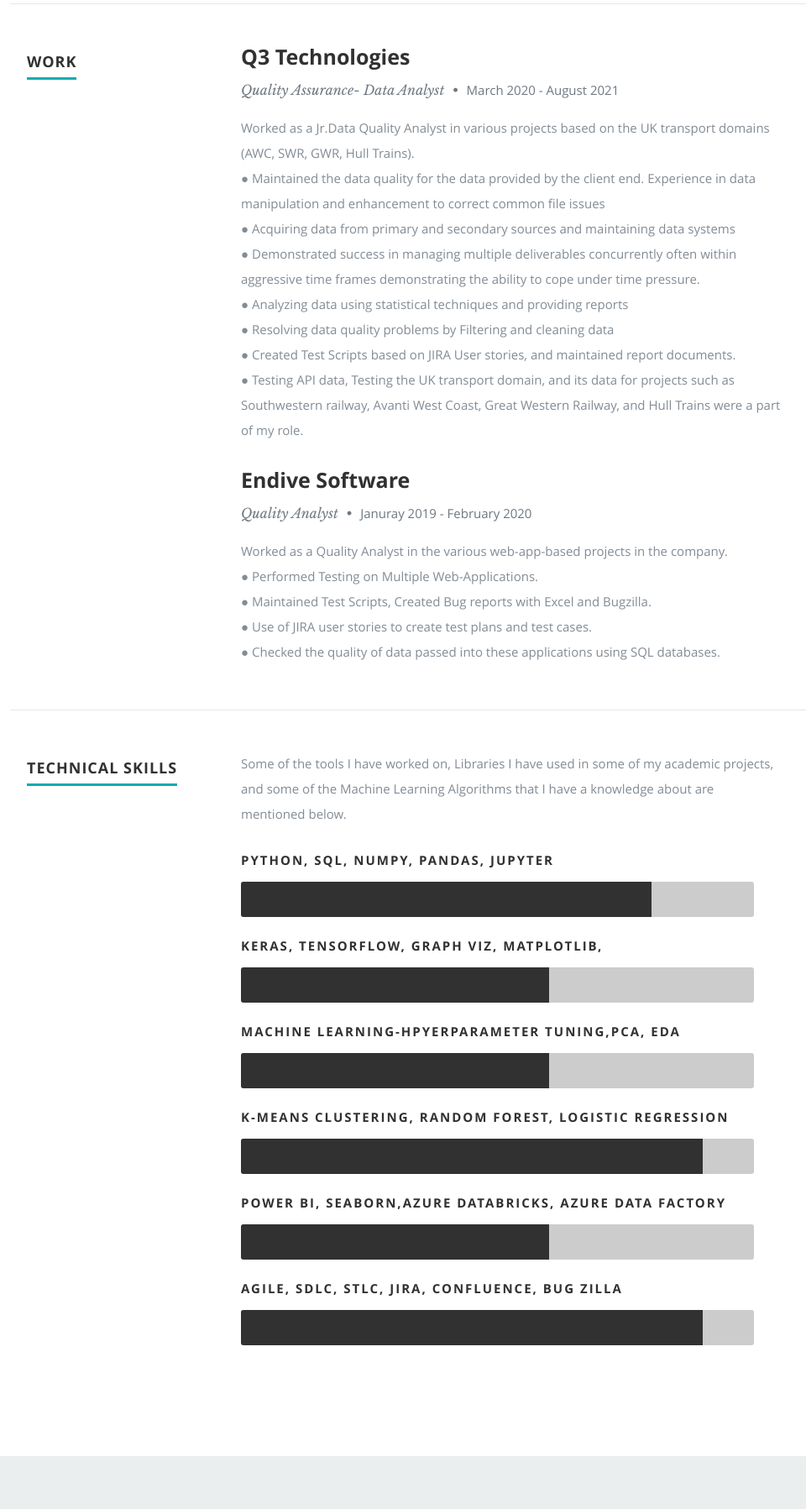
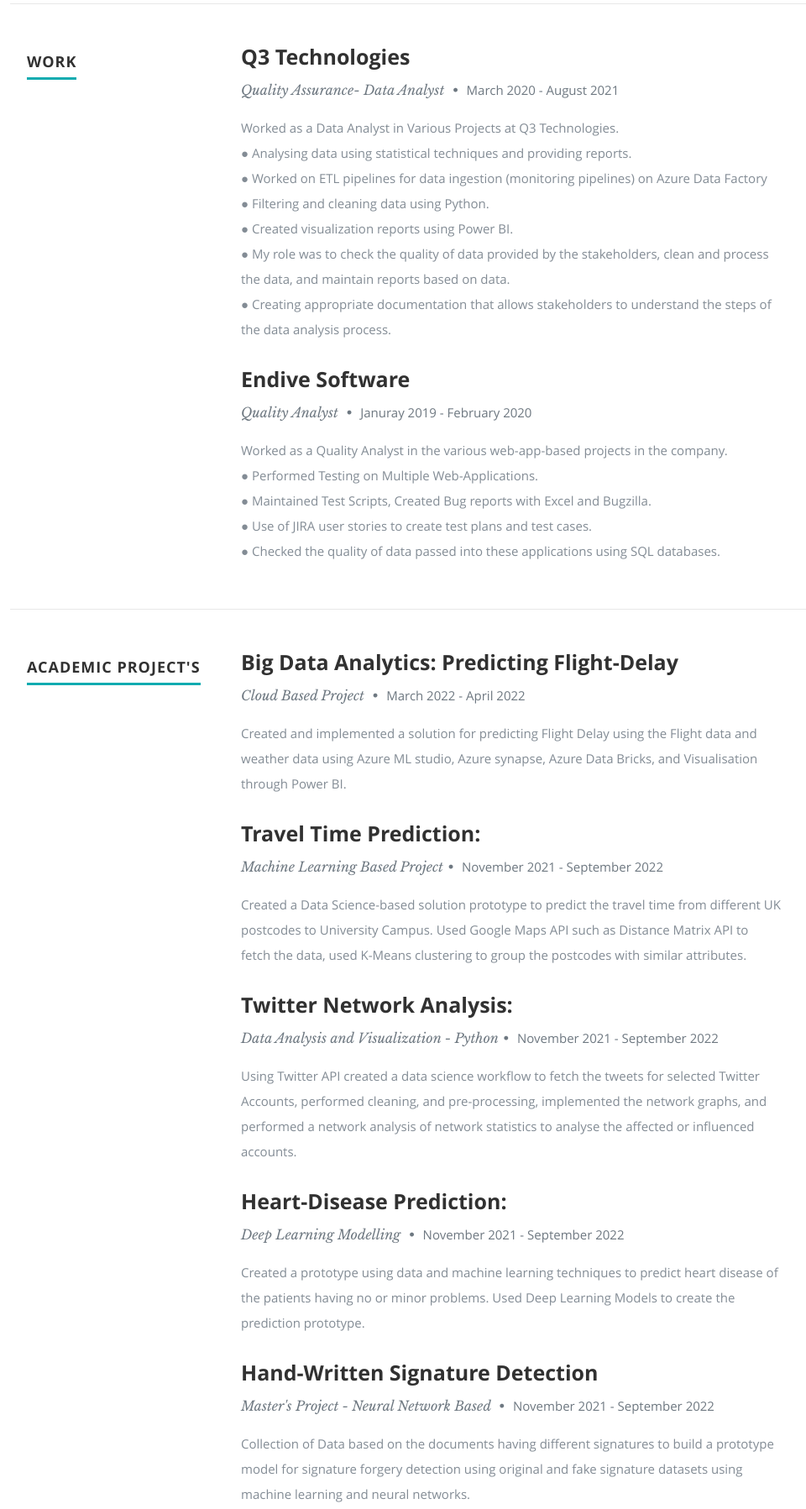
Before and after one commit to rachitmathur89/rachitmathur89.github.io, a plain HTML site: page index.html in a window 1280 px wide. Shown: the part 2140-3937 px from the top of the page at 84% size, without its empty margins (118-1078 px from the left). Drawn offline with nearby package versions, Linux system fonts and the light colour scheme.

Commit message:
Update Index.html commit 6
Added Academic Project's

```diff
--- a/index.html
+++ b/index.html
@@ -220,22 +220,91 @@
                   <p class="info">Quality Assurance- Data Analyst <span>&bull;</span> <em class="date">March 2020 - August 2021</em></p>
 
                   <p>
-                     Worked as a Jr.Data Quality Analyst in various projects based on the UK transport
-                     domains (AWC, SWR, GWR, Hull Trains).<br>
-                     ● Maintained the data quality for the data provided by the client end. Experience
-                     in data manipulation and enhancement to correct common file issues <br>
-                     ● Acquiring data from primary and secondary sources and maintaining data
-                     systems<br>
-                     ● Demonstrated success in managing multiple deliverables concurrently often
-                     within aggressive time frames demonstrating the ability to cope under time
-                     pressure.<br>
-                     ● Analyzing data using statistical techniques and providing reports<br>
-                     ● Resolving data quality problems by Filtering and cleaning data<br>
-                     ● Created Test Scripts based on JIRA User stories, and maintained report
-                     documents.<br>
-                     ● Testing API data, Testing the UK transport domain, and its data for projects such
-                     as Southwestern railway, Avanti West Coast, Great Western Railway, and Hull
-                     Trains were a part of my role.<br>
+                    Worked as a Data Analyst in Various Projects at Q3 Technologies. <br>
+                     ● Analysing data using statistical techniques and providing reports. <br>
+                     ● Worked on ETL pipelines for data ingestion (monitoring pipelines) on Azure Data Factory<br>
+                     ● Filtering and cleaning data using Python. <br>
+                     ● Created visualization reports using Power BI. <br>
+                     ● My role was to check the quality of data provided by the stakeholders, clean and process the data, and maintain reports based on data.<br>
+                     ● Creating appropriate documentation that allows stakeholders to understand the steps of the data analysis process.<br>
+                  </p>
+
+               </div>
+
+            </div> <!-- item end -->
+
+            <div class="row item">
+
+               <div class="twelve columns">
+
+                  <h3>Endive Software</h3>
+                  <p class="info">Quality Analyst <span>&bull;</span> <em class="date">Januray 2019 - February 2020</em></p>
+
+                  <p>
+                     Worked as a Quality Analyst in the various web-app-based projects in the company.<br>
+                     ●	Performed Testing on Multiple Web-Applications.<br>
+                     ●	Maintained Test Scripts, Created Bug reports with Excel and Bugzilla.<br>
+                     ●	Use of JIRA user stories to create test plans and test cases.<br>
+                     ●	Checked the quality of data passed into these applications using SQL databases. <br>
+                  </p>
+
+               </div>
+
+            </div> <!-- item end -->
+
+         </div> <!-- main-col end -->
+
+      </div> <!-- End Work -->
+
+	 <!-- Work
+      ----------------------------------------------- -->
+      <div class="row work">
+
+         <div class="three columns header-col">
+            <h1><span>Academic Project's</span></h1>
+         </div>
+
+         <div class="nine columns main-col">
+
+            <div class="row item">
+
+               <div class="twelve columns">
+
+                  <h3>Big Data Analytics: Predicting Flight-Delay</h3>
+                  <p class="info">Cloud Based Project <span>&bull;</span> <em class="date">March 2022 - April 2022</em></p>
+
+                  <p>
+                   Created and implemented a solution for predicting Flight Delay using the Flight data and weather data using Azure ML studio,
+	             Azure synapse, Azure Data Bricks, and Visualisation through Power BI. <br>
+                  </p>
+		  <h3> Travel Time Prediction:</h3>
+		  <p class="info">Machine Learning Based Project<span>&bull;</span> <em class="date">November 2021 - September 2022</em></p>
+
+                  <p>
+                   Created a Data Science-based solution prototype to predict the travel time from different UK postcodes to University Campus.
+	           Used Google Maps API such as Distance Matrix API to fetch the data, used K-Means clustering to group the postcodes with similar attributes. <br>
+                  </p>
+		  <h3> Twitter Network Analysis:</h3>
+		  <p class="info">Data Analysis and Visualization - Python<span>&bull;</span> <em class="date">November 2021 - September 2022</em></p>
+
+                  <p>
+                  Using Twitter API created a data science workflow to fetch the tweets for selected Twitter Accounts, performed cleaning, and pre-processing,
+		  implemented the network graphs, and performed a network analysis of network statistics to analyse the affected or influenced accounts.<br>
+                  </p>
+
+		  <h3> Heart-Disease Prediction: </h3>
+		  <p class="info">Deep Learning Modelling <span>&bull;</span> <em class="date">November 2021 - September 2022</em></p>
+
+                  <p>
+                  Created a prototype using data and machine learning techniques to predict heart disease of the patients having no or minor problems.
+	          Used Deep Learning Models to create the prediction prototype.<br>
+                  </p>
+		  <h3> Hand-Written Signature Detection</h3>
+		  <p class="info">Master's Project - Neural Network Based <span>&bull;</span> <em class="date">November 2021 - September 2022</em></p>
+
+                  <p>
+                  Collection of Data based on the documents having different signatures to build a prototype model for signature forgery detection
+		  using original and fake signature datasets using machine learning and neural networks.<br>
                   </p>
 
                </div>
```
